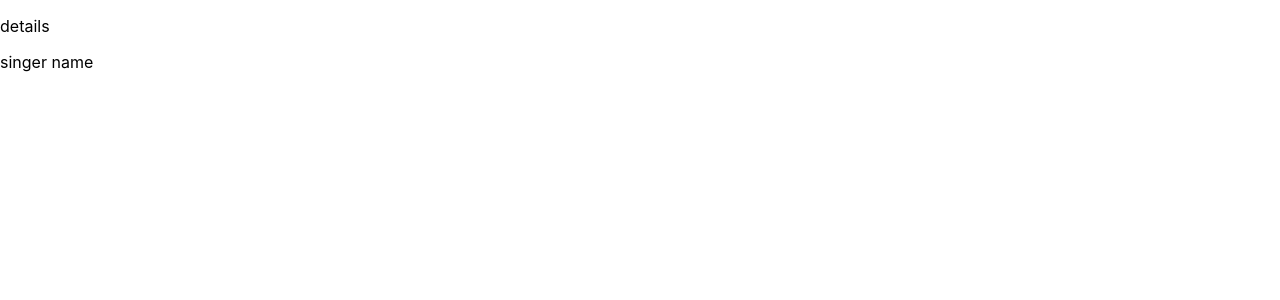
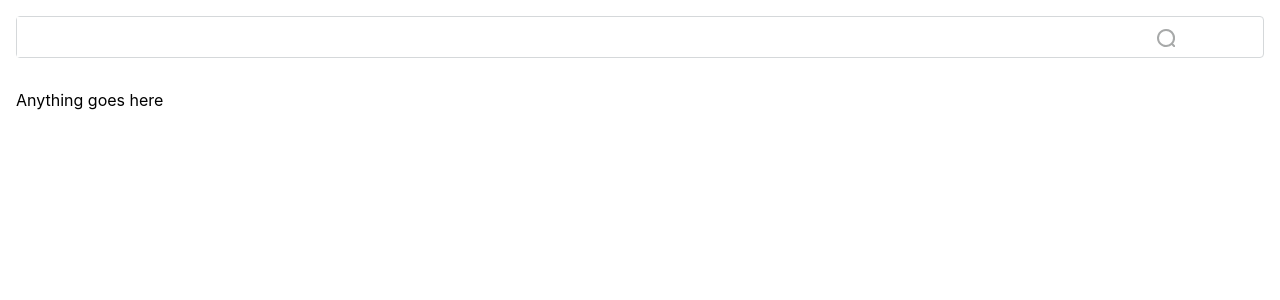
Before and after one commit to Voninkazo/next-js-spotify, a Next.js app: page /about in a window 1280 px wide. Shown: the top 300 px of the page. Built offline with nearby package versions, Linux system fonts and the light colour scheme.

Commit message:
Test SEO

```diff
--- /dev/null
+++ b/pages/about.tsx
@@ -0,0 +1,44 @@
+import React from "react";
+import type { NextPage } from "next";
+import Head from "next/head";
+import { AppContainer, FormComponent } from "../styles/style";
+
+const About: NextPage = () => {
+  return (
+    <AppContainer>
+      <Head>
+        <title>Spotify Music App</title>
+        <meta name="keywords" content="music, streaming, entertainment" />
+        <link rel="icon" href="/favicon.ico" />
+      </Head>
+      <header className="header">
+        <FormComponent>
+          <form id="search-form">
+            <input
+              type="search"
+              id="site-search"
+              name="q"
+              aria-label="Search for an artist..."
+            />
+            <div className="search-button">
+              <button
+                className="btn btn-search"
+                aria-label="Search"
+                type="submit"
+              >
+                <i className="mobile-icon-search hide-tablet"></i>
+                <span className="hide-in-mobile text-link">Search</span>
+              </button>
+            </div>
+          </form>
+        </FormComponent>
+      </header>
+
+      <main style={{ padding: "16px" }}>
+        <div>Anything goes here</div>
+      </main>
+    </AppContainer>
+  );
+};
+
+export default About;
```
Also changed, not shown: components/Player.tsx (+4 -10 lines), 2 other files (tests, documents, lock files or other folders).
